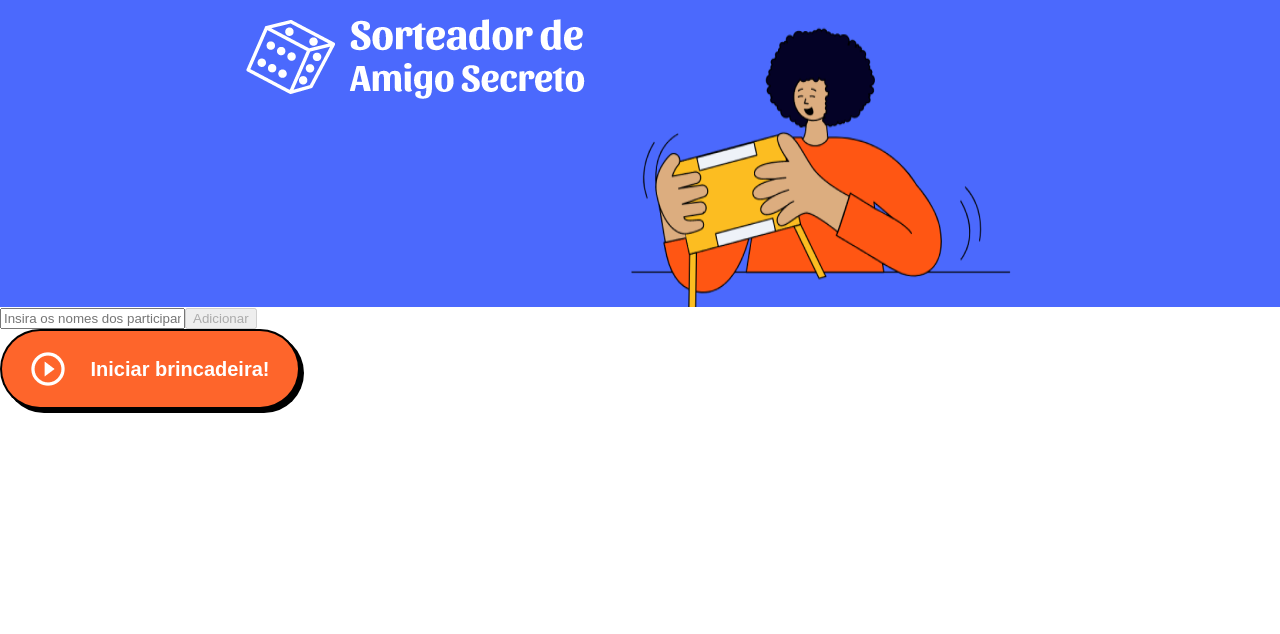
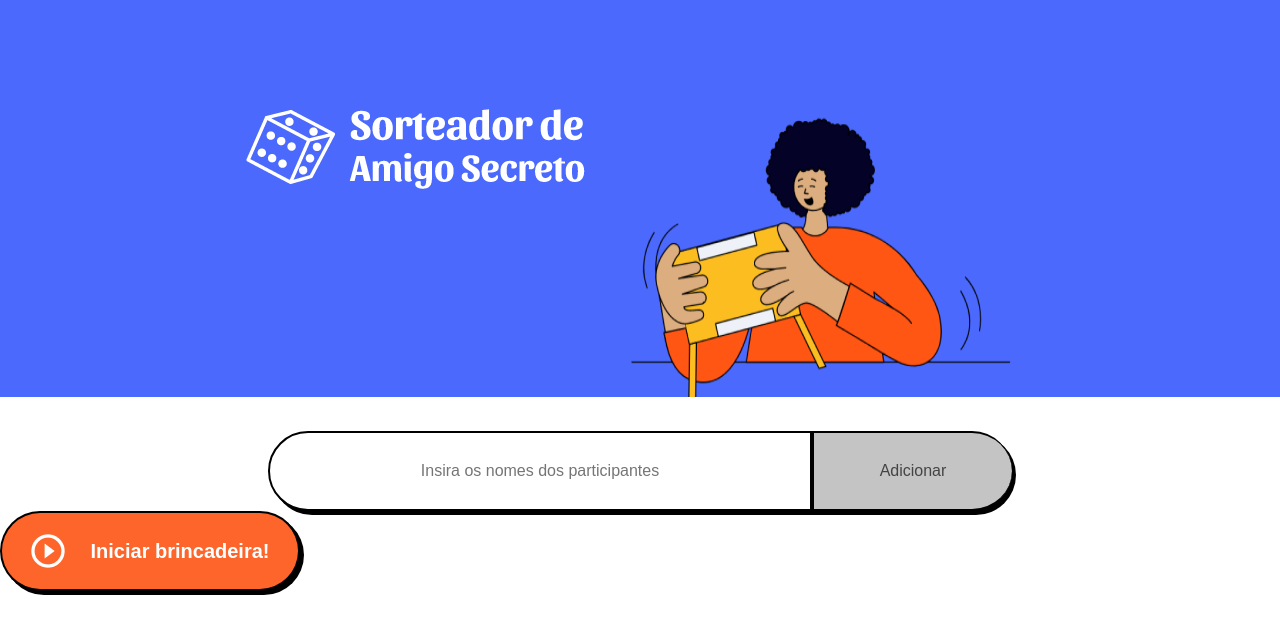
Before and after one commit to netuninho/sorteador-de-amigo-secreto-main, a React (Create React App) app: page / in a window 1280 px wide. Shown: the top 634 px of the page. Built offline with nearby package versions, Linux system fonts and the light colour scheme.

Commit message:
feat: estilizando o formulario

```diff
--- a/src/components/Form/Formulario.tsx
+++ b/src/components/Form/Formulario.tsx
@@ -1,9 +1,11 @@
+import * as S from './styled';
+
 const Formulario = () => {
     return (
-        <form>
-            <input type="text" placeholder="Insira os nomes dos participantes"/>
-            <button disabled={true}>Adicionar</button>
-        </form>
+        <S.Form>
+            <S.Input type="text" placeholder="Insira os nomes dos participantes"/>
+            <S.Button disabled={true}>Adicionar</S.Button>
+        </S.Form>
     )
 };
 
--- /dev/null
+++ b/src/components/Form/styled.ts
@@ -0,0 +1,64 @@
+import styled from "styled-components";
+
+export const Form = styled.form `
+    display: flex;
+    justify-content: center;
+    margin-top: 34px;
+
+    @media screen and (max-width: 800px) {
+        flex-direction: column;
+        align-items: center;
+    }
+`
+
+export const Input = styled.input `
+    box-shadow: 4px 4px 0px 0px #000000;
+    padding: 17px 20px;
+    width: 500px;
+    color: #0000004D;
+    font-size: 16px;
+    line-height: 24px;
+    font-weight: 400;
+    text-align: center;
+
+    border-top-left-radius: 50px;
+    border-bottom-left-radius: 50px;
+    border: 2px solid #000000;
+
+    @media screen and (max-width: 800px) {
+        width: 300px;
+        height: 48px;
+        font-size: 14px;
+        line-height: 21px;
+        border-radius: 50px;
+        padding: 0;
+        box-shadow: 2px 2px 4px 0px #00000033;
+    }
+`
+export const Button = styled.button `
+    background-color: #C4C4C4;
+    box-shadow: 4px 4px 0px 0px #000000;
+    padding: 17px 20px;
+    color: #444444;
+    font-size: 16px;
+    line-height: 24px;
+    font-weight: 400;
+    cursor: pointer;
+    width: 200px;
+    height: 80px;
+
+    border-top-right-radius: 50px;
+    border-bottom-right-radius: 50px;
+    border: 2px solid #000000;
+    border-right: 3px;
+
+    @media screen and (max-width: 800px) {
+        border-radius: 50px;
+        padding: 0;
+        width: 150px;
+        height: 48px;
+        margin-top: 8px;
+        box-shadow: 2px 2px 0px 0px #000000;
+        font-size: 16px;
+    }
+`
--- a/src/components/Header/styled.ts
+++ b/src/components/Header/styled.ts
@@ -3,6 +3,7 @@ import logoDesk from "../../img/logo.png";
 import logoMobile from "../../img/logo-pequeno.png";
 
 export const Header = styled.header `
+    padding-top: 90px;
     background-color: #4B69FD;
     display: flex;
     justify-content: center;
@@ -10,7 +11,7 @@ export const Header = styled.header `
     @media screen and (max-width: 800px) {
         flex-direction: column;
         align-items: center;
-        padding-top: 123px
+        padding-top: 30px
     }
 `
 
```
